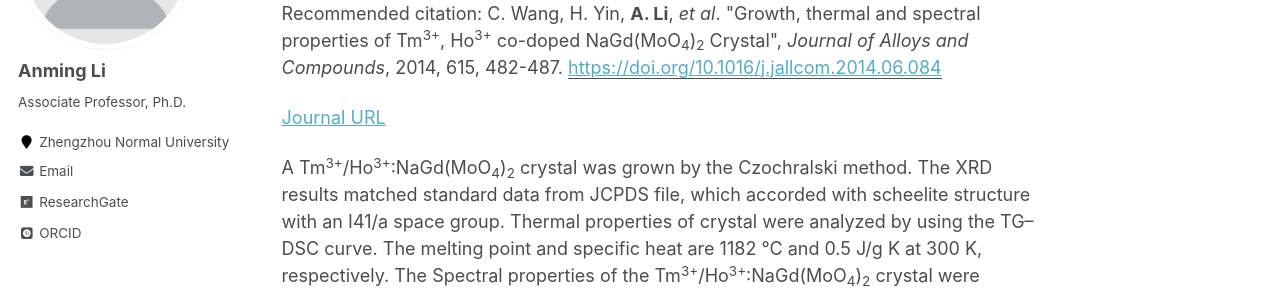
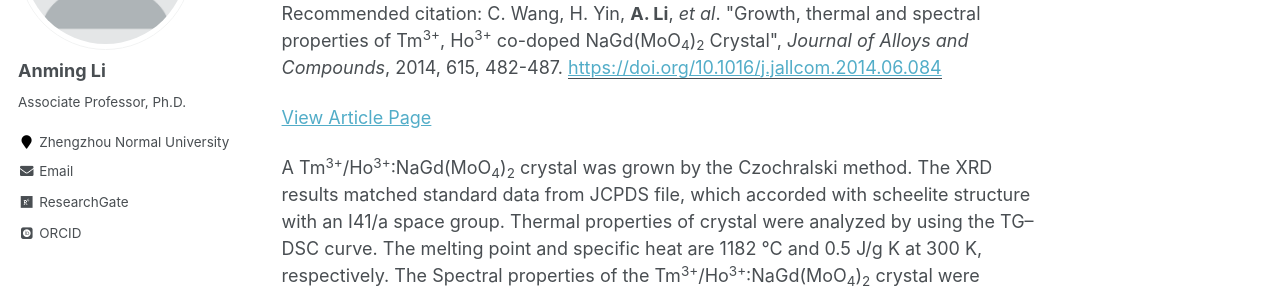
Before and after one commit to ucnclab/ucnclab.github.io, a Jekyll site: the page built from _publications/2014-12-05-paper1.md, in a window 1280 px wide and 1072 px high. Shown: the part 243-536 px from the top of the window. Built offline with Jekyll 4.4.1, drawn with Linux system fonts in a browser that asks for light colours; some web fonts are replaced; comment, search, counter and statistics services are not loaded.

Commit message:
Update 2014-12-05-paper1.md

```diff
--- a/_publications/2014-12-05-paper1.md
+++ b/_publications/2014-12-05-paper1.md
@@ -8,6 +8,6 @@
 paperurl: 'https://doi.org/10.1016/j.jallcom.2014.06.084'
 citation: 'C. Wang, H. Yin, <b>A. Li</b>, <i>et al</i>. &quot;Growth, thermal and spectral properties of Tm<sup>3+</sup>, Ho<sup>3+</sup> co-doped NaGd(MoO<sub>4</sub>)<sub>2</sub> Crystal&quot;, <i>Journal of Alloys and Compounds</i>, 2014, 615, 482-487.'
 ---
-[Journal URL](https://www.sciencedirect.com/science/article/abs/pii/S0925838814014406)
+[View Article Page](https://www.sciencedirect.com/science/article/abs/pii/S0925838814014406)
 
 A Tm<sup>3+</sup>/Ho<sup>3+</sup>:NaGd(MoO<sub>4</sub>)<sub>2</sub> crystal was grown by the Czochralski method. The XRD results matched standard data from JCPDS file, which accorded with scheelite structure with an I41/a space group. Thermal properties of crystal were analyzed by using the TG–DSC curve. The melting point and specific heat are 1182<!-- --> <!-- -->°C and 0.5<!-- --> <!-- -->J/g<!-- --> <!-- -->K at 300<!-- --> <!-- -->K, respectively. The Spectral properties of the Tm<sup>3+</sup>/Ho<sup>3+</sup>:NaGd(MoO<sub>4</sub>)<sub>2</sub> crystal were investigated, including room temperature absorption spectrum and fluorescence spectrum. The absorption cross-section of Tm<sup>3+</sup> at 796<!-- --> <!-- -->nm is 4.33<!-- --> <!-- -->×<!-- --> <!-- -->10<sup>−20</sup> <!-- -->cm<sup>2</sup> with pertinent full widths at half maximum (FWHM) of 10<!-- --> <!-- -->nm. The intensity parameters, spontaneous emission probability, fluorescence branching ratios and radiative lifetimes were calculated by Judd–Ofelt theory. The emission cross-sections are 1.47<!-- --> <!-- -->×<!-- --> <!-- -->10<sup>−20</sup> <!-- -->cm<sup>2</sup> and 1.36<!-- --> <!-- -->×<!-- --> <!-- -->10<sup>−20</sup> <!-- -->cm<sup>2</sup> for Tm<sup>3+</sup> at 1850<!-- --> <!-- -->nm and Ho<sup>3+</sup> at 2000<!-- --> <!-- -->nm respectively. The lifetime of <sup>5</sup>I<sub>7</sub> <!-- -->→<!-- --> <sup>5</sup>I<sub>8</sub> (Ho<sup>3+</sup>) was 4.263<!-- --> <!-- -->ms.
```
